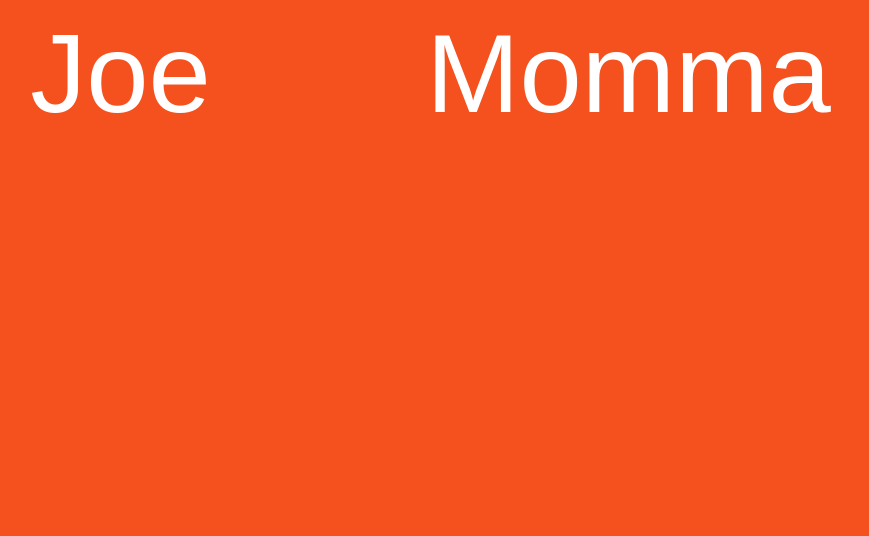
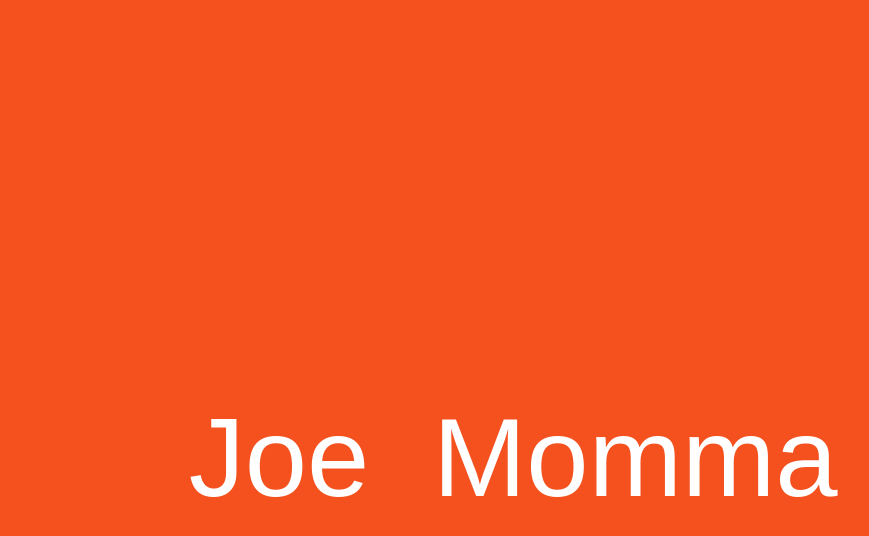
Before and after one commit to DolphinC10/Joe, a plain HTML site: page index.html in a window 1280 px wide. In both pictures the pointer is over the element "Joe". Shown: the whole page, without its empty margins (52-921 px from the left). Drawn offline with Linux system fonts and the light colour scheme.

Commit message:
Update index.html

```diff
--- a/index.html
+++ b/index.html
@@ -11,6 +11,7 @@
       }
       .button {
         display: inline-block;
+        margin-top: 30%;
         background-color: #f4511e;
         color: white;
         border: none;
@@ -35,10 +36,10 @@
         transition: 0.6s;
       }
       .button:hover span {
-        padding-right: 75%;
+        padding-right: 50%;
       }
       .button:hover span:after {
-        left: 35%;
+        left: 30%;
         color: white;
       }
     </style>
```
